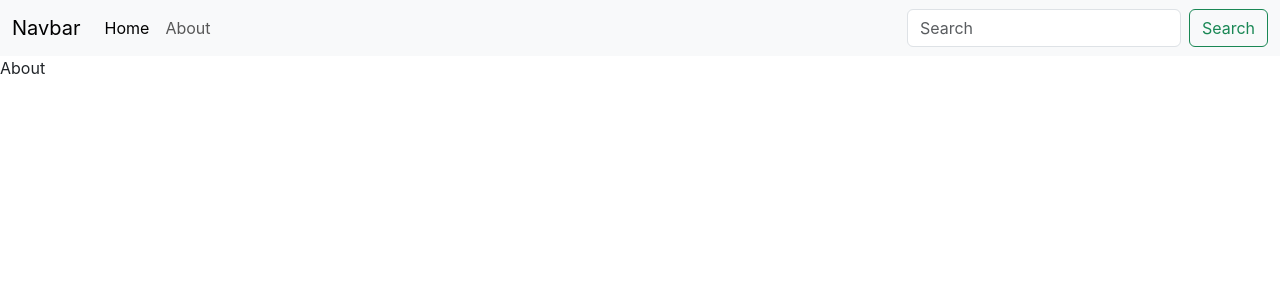
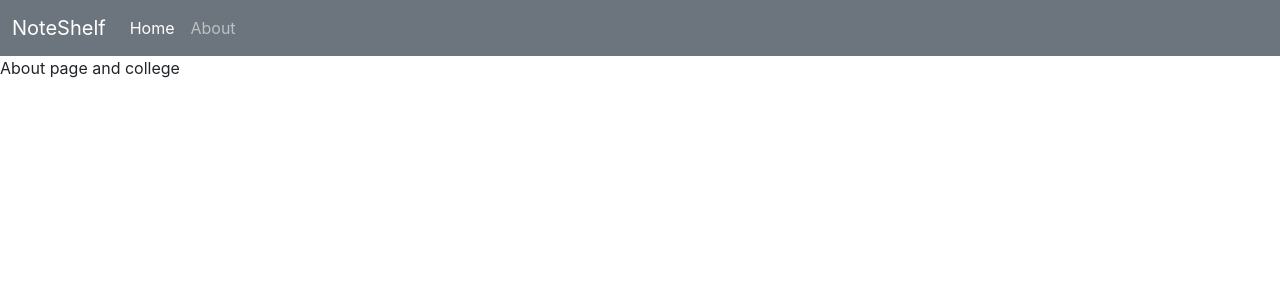
Before and after one commit to WolfSlayer2/noteshelf, a React (Create React App) app: page /about in a window 1280 px wide. Shown: the top 300 px of the page. Built offline with nearby package versions, Linux system fonts and the light colour scheme.

Commit message:
added useContext hook

```diff
--- a/src/App.js
+++ b/src/App.js
@@ -7,10 +7,12 @@ import {
 import Navbar from './components/Navbar';
 import Home from './components/Home';
 import About from './components/About';
+import NoteState from './contexts/notes/NoteState';
 
 function App() {
   return (
     <>
+      <NoteState>
       <Router>
         <Navbar />
         <Routes>
@@ -18,6 +20,7 @@ function App() {
           <Route exact path="/about" element={<About />} />
         </Routes>
       </Router>
+      </NoteState>
     </>
   );
 }
--- a/src/components/About.js
+++ b/src/components/About.js
@@ -2,6 +2,6 @@ import React from 'react'
 
 export default function About() {
   return (
-    <div>About</div>
+    <div>About page and college</div>
   )
 }
--- a/src/components/Navbar.js
+++ b/src/components/Navbar.js
@@ -3,10 +3,10 @@ import { Link } from 'react-router-dom'
 
 export default function Navbar() {
     return (
-        <nav className="navbar navbar-expand-lg bg-body-tertiary">
+        <nav className="navbar navbar-expand-lg navbar-dark bg-secondary">
             <div className="container-fluid">
                 <Link className="navbar-brand" to="/">
-                    Navbar
+                    NoteShelf
                 </Link>
                 <button
                     className="navbar-toggler"
@@ -32,17 +32,6 @@ export default function Navbar() {
                             </Link>
                         </li>
                     </ul>
-                    <form className="d-flex" role="search">
-                        <input
-                            className="form-control me-2"
-                            type="search"
-                            placeholder="Search"
-                            aria-label="Search"
-                        />
-                        <button className="btn btn-outline-success" type="submit">
-                            Search
-                        </button>
-                    </form>
                 </div>
             </div>
         </nav>
--- /dev/null
+++ b/src/contexts/notes/NoteState.js
@@ -0,0 +1,12 @@
+import React from 'react';
+import NoteContext from './noteContext';
+
+const NoteState = (props) => {
+     return(
+         <NoteContext.Provider value={{state: "state"}}>
+            {props.children}
+         </NoteContext.Provider>
+     )
+}
+
+export default NoteState;
--- /dev/null
+++ b/src/contexts/notes/noteContext.js
@@ -0,0 +1,5 @@
+import { createContext } from "react";
+
+const noteContext = createContext();
+
+export default noteContext;
```
